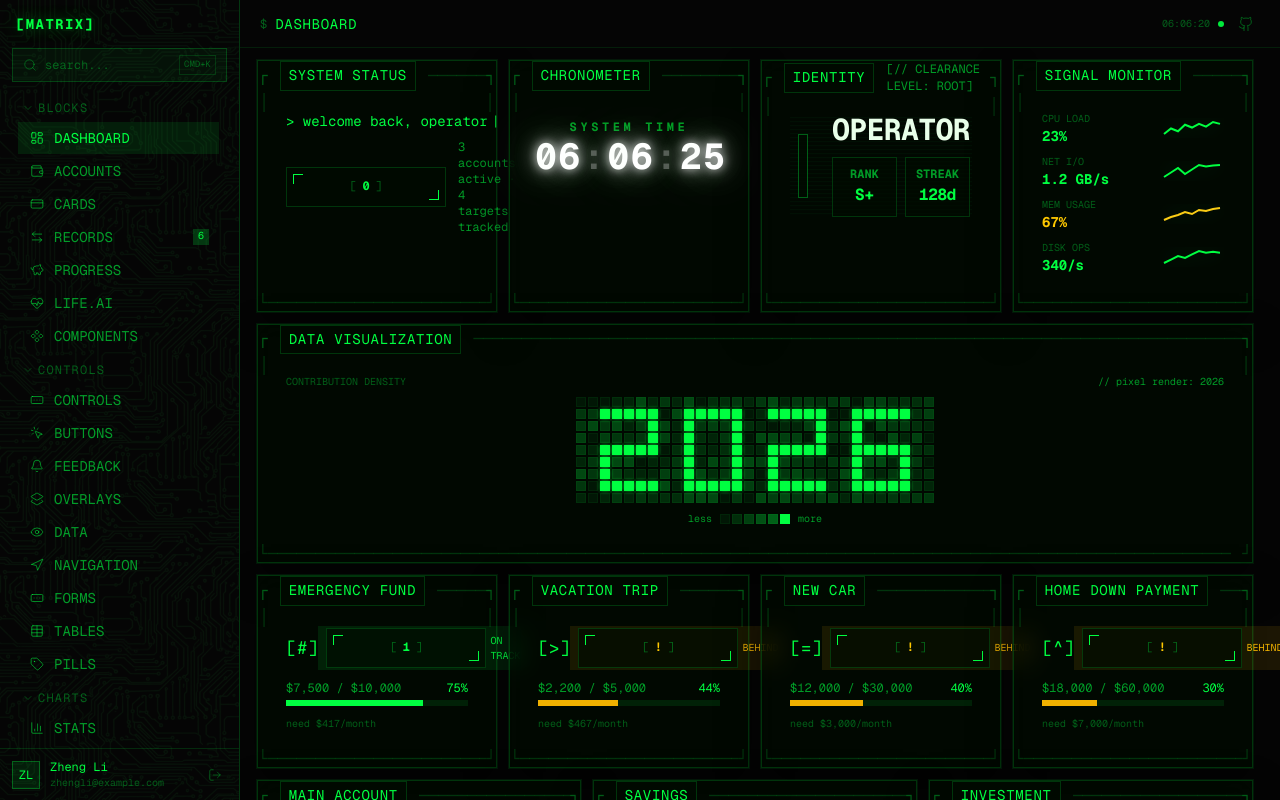
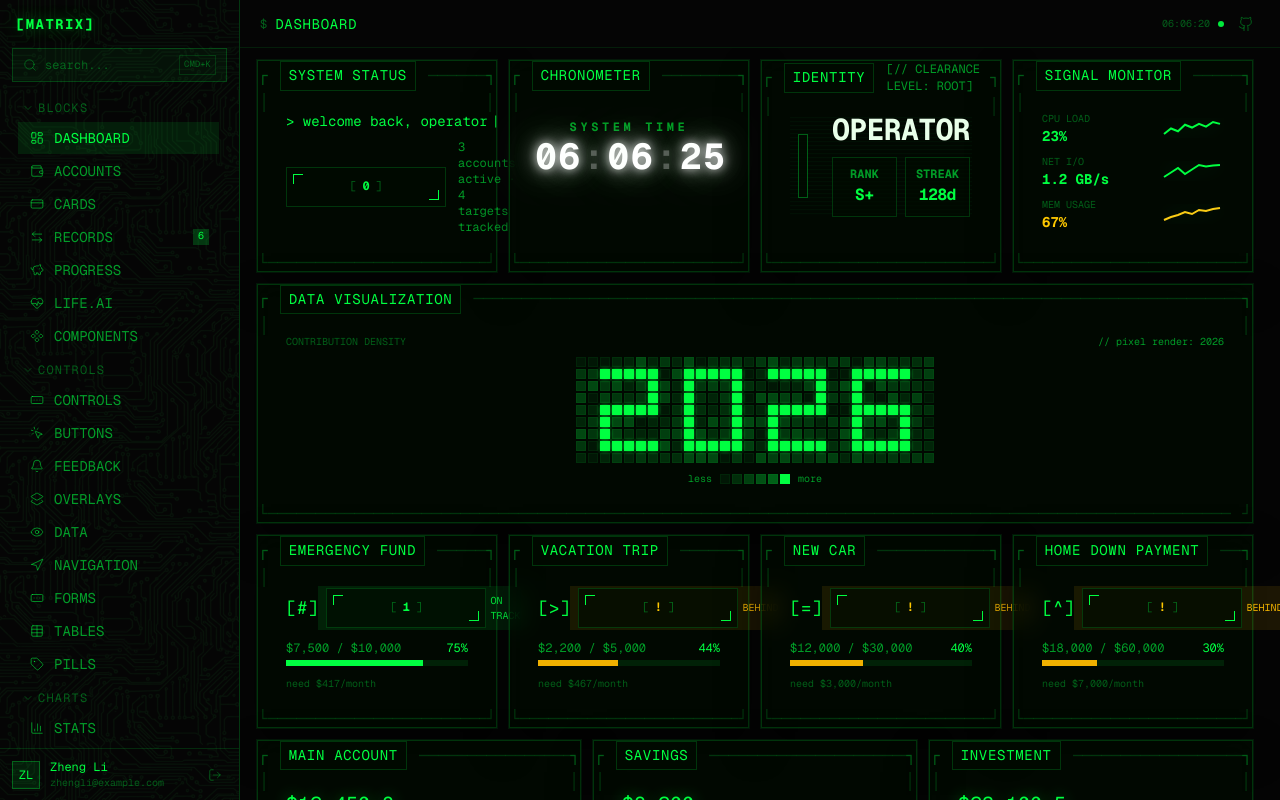
Before and after one commit to nocoo/matrix, a React (Vite) app: page / in a window 1280 px wide. Shown: the top 800 px of the page. Built offline with nearby package versions, Linux system fonts and the light colour scheme; the HTML template or start-up script is replaced by a standard one.

Commit message:
fix: remove disk ops row from signal monitor to reduce height

```diff
--- a/src/viewmodels/useDashboardViewModel.ts
+++ b/src/viewmodels/useDashboardViewModel.ts
@@ -106,7 +106,6 @@ export function useDashboardViewModel() {
       { label: "CPU LOAD", value: "23%", trend: [12, 18, 15, 22, 19, 23, 20, 25, 23], status: "nominal" },
       { label: "NET I/O", value: "1.2 GB/s", trend: [800, 950, 1100, 900, 1050, 1200, 1150, 1180, 1200], status: "nominal" },
       { label: "MEM USAGE", value: "67%", trend: [55, 58, 60, 63, 61, 65, 64, 66, 67], status: "warning" },
-      { label: "DISK OPS", value: "340/s", trend: [280, 300, 320, 310, 330, 350, 340, 345, 340], status: "nominal" },
     ],
     [],
   );
```
Also changed, not shown: 1 other file (tests, documents, lock files or other folders).
